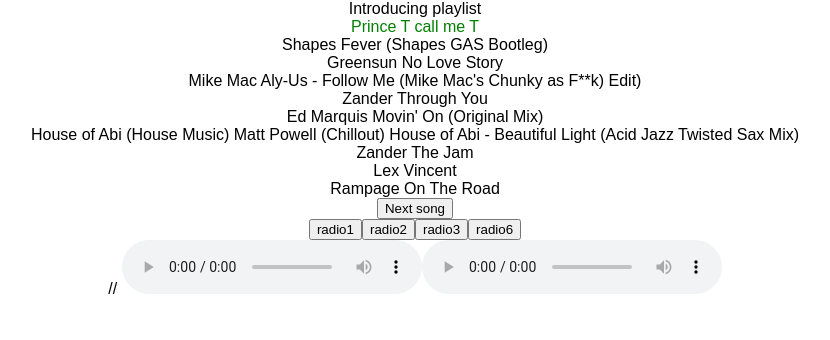
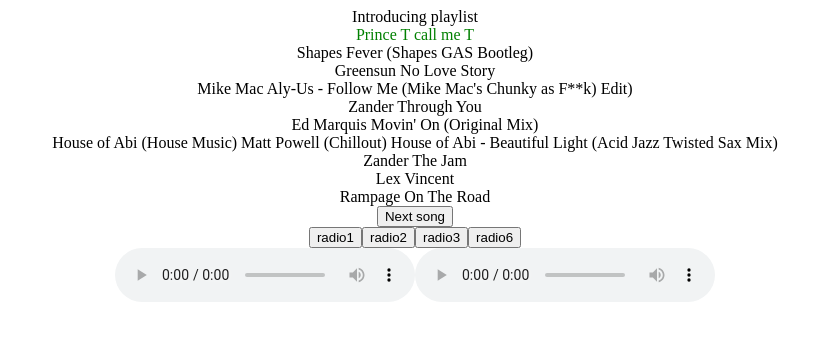
Before and after one commit to lsmithx2/ai_radio_playlist, a React (Create React App) app: page / in a window 1280 px wide. Shown: the top 340 px of the page, without its empty margins (225-1055 px from the left). Built offline with nearby package versions, Linux system fonts and the light colour scheme.

Commit message:
simplify handleClick() and ComponnentWillMount

```diff
--- a/src/components/App.js
+++ b/src/components/App.js
@@ -3,13 +3,11 @@ import '../App.css';
 import Playlist from './playlist.js';
 import Button from './button.js';
 import ButtonContainer from './buttoncontainer.js';
-// import { radio1, radio2, radio3, radio6 } from '../playlists/*.json';
+//import { radio1, radio2, radio3, radio6 } from './playlists/';
 import radio1 from '../playlists/radio1.json';
 import radio2 from '../playlists/radio2.json';
 import radio3 from '../playlists/radio3.json';
 import radio6 from '../playlists/radio6.json';
-
-
 
 class App extends Component {
   constructor(props) {
@@ -24,39 +22,33 @@ class App extends Component {
   }
 
   componentWillMount() {
-    const radios = [radio1, radio2, radio3, radio6]
-    let playlists = [];
-    radios.forEach(function(item, key) {
-      playlists.push(item);
-    });
-    this.setState({playlists : playlists});
+    const radios = [radio1, radio2, radio3, radio6];
+    this.setState({ playlists: radios });
   }
 
-  handleClick(){
+  handleClick() {
     const currentSong = this.state.current.song;
-    const currentPlaylist = this.state.current.playlist;
-    console.log(currentSong);
     this.setState({
-      current:{
-        playlist: currentPlaylist,
-        song : currentSong+1
+      current: {
+        ...this.state.current,
+        song: currentSong + 1
       }
     });
   }
 
- changePlaylist(playlistNumber){
-   console.log('change to: ',playlistNumber);
-   this.setState({
-     current:{
-       playlist: playlistNumber,
-       song : 0
-     }
-   });
- }
+  changePlaylist(playlistNumber) {
+    console.log('change to: ', playlistNumber);
+    this.setState({
+      current: {
+        playlist: playlistNumber,
+        song: 0
+      }
+    });
+  }
 
   render() {
     console.log('playlist', this.state.playlists[0]);
-    console.log(this.state.current.playlist)
+    console.log(this.state.current.playlist);
 
     return (
       <div className="App">
@@ -65,11 +57,14 @@ class App extends Component {
           currentPlaylist={this.state.playlists[this.state.current.playlist]}
           currentSong={this.state.current.song}
         />
-       <Button onClick={() => this.handleClick()} buttonName={'Next song'}/>
-       <ButtonContainer onClick={(playlistNumber) => this.changePlaylist(playlistNumber)}/>
-       // <audio controls = "controls"> <source src =  "../audio/1045653.mp3" type = "audio/mpeg"></source></audio>
-       <audio controls="controls" id="audioplayer" src="/1045653.mp3" type = "audio/mpeg"></audio>
-
+        <Button onClick={() => this.handleClick()} buttonName={'Next song'} />
+        <ButtonContainer onClick={playlistNumber => this.changePlaylist(playlistNumber)} />
+          {' '}
+        <audio controls="controls">
+          {' '}
+          <source src="../audio/1045653.mp3" type="audio/mpeg" />
+        </audio>
+        <audio controls="controls" id="audioplayer" src="/1045653.mp3" type="audio/mpeg" />
       </div>
     );
   }
--- a/src/components/buttoncontainer.js
+++ b/src/components/buttoncontainer.js
@@ -9,7 +9,7 @@ function ButtonContainer(props) {
         console.log(radio);
         return(
           <Button
-            key={ index }
+            key={index}
             onClick={() => props.onClick(index)}
             buttonName={radio}
           />
--- a/src/index.css
+++ /dev/null
@@ -1,9 +0,0 @@
-body {
-  margin: 0;
-  padding: 0;
-  font-family: sans-serif;
-}
-
-ul.{
-  list-style:none
-}
--- a/src/index.js
+++ b/src/index.js
@@ -1,7 +1,6 @@
 import React from 'react';
 import ReactDOM from 'react-dom';
-import './index.css';
-import App from './components/App';
+import App from './components/App.js';
 import registerServiceWorker from './registerServiceWorker';
 
 ReactDOM.render(<App />, document.getElementById('root'));
```
Also changed, not shown: src/components/playlist.js (+12 -11 lines).
